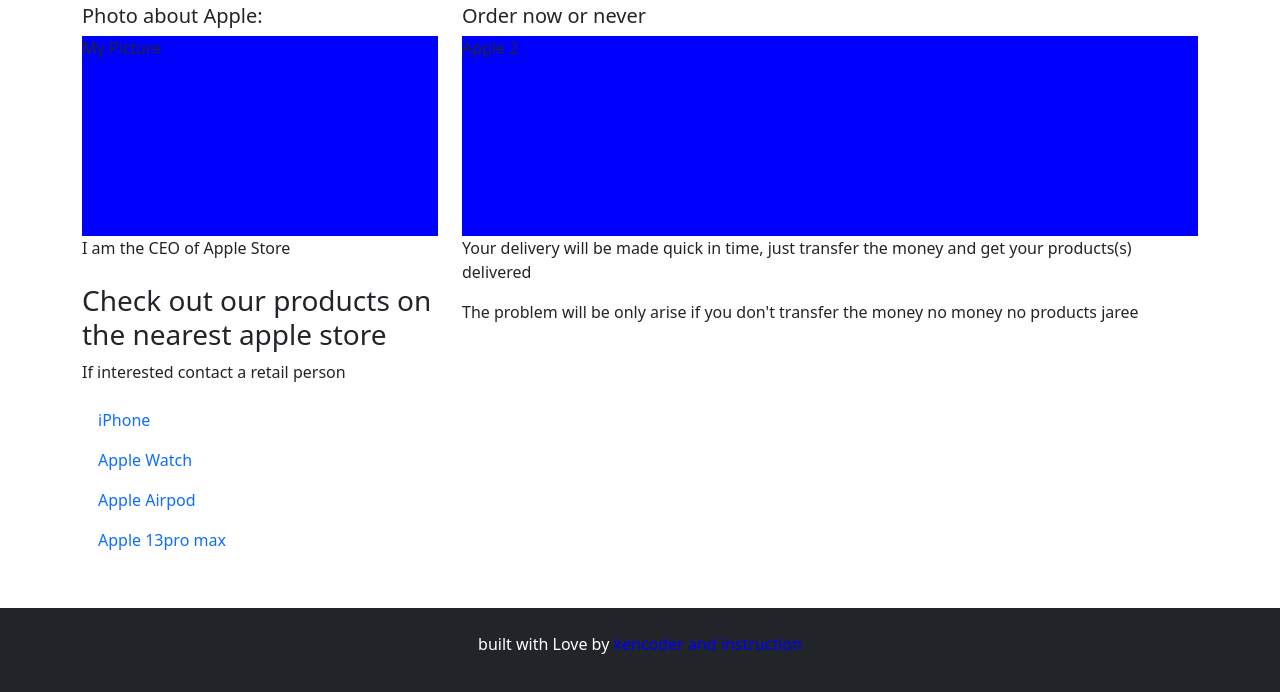
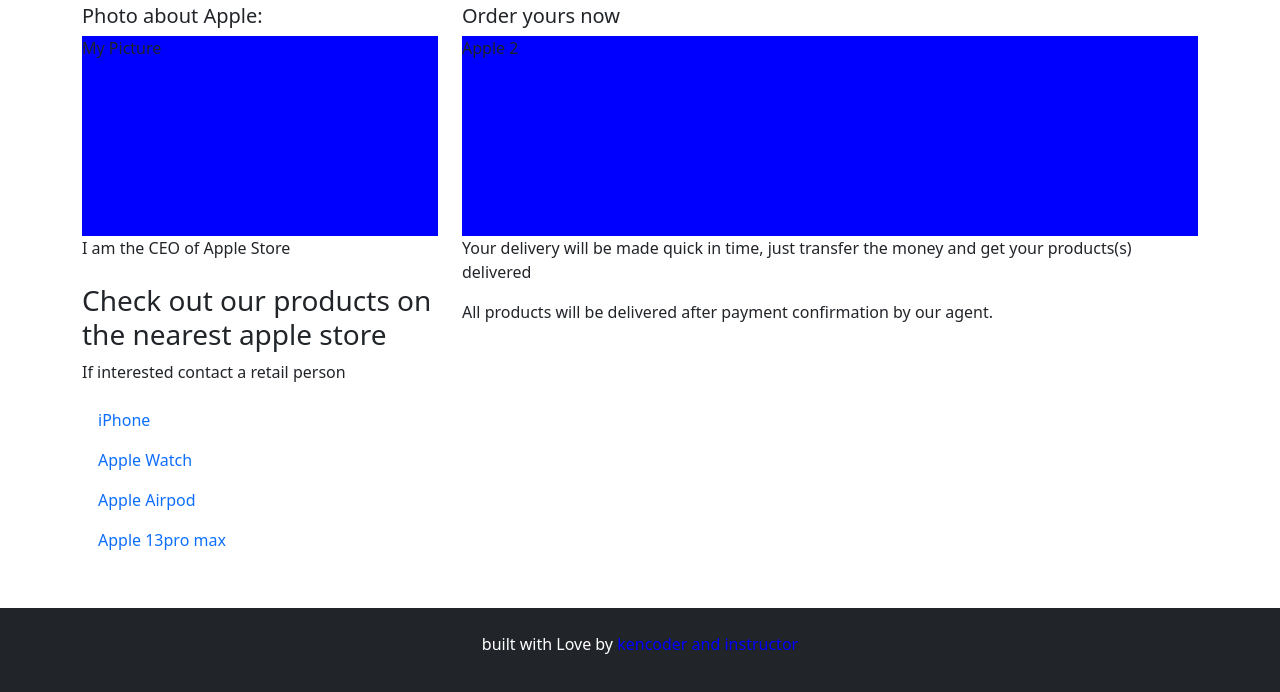
Before and after one commit to weblancesoln/bootstrap-web, a plain HTML site: page index.html in a window 1280 px wide. Shown: the part 330-1022 px from the top of the page. Drawn offline with Linux system fonts and the light colour scheme.

Commit message:
Update index.html

```diff
--- a/index.html
+++ b/index.html
@@ -71,15 +71,15 @@
 
 <div class="col-sm-8">
     <h2>Other Products</h2>
-    <h5>Order now or never</h5>
+    <h5>Order yours now</h5>
     <div class="picture">Apple 2</div>
     <p>Your delivery will be made quick in time, just transfer the money and get your products(s) delivered</p>
-    <p>The problem will be only arise if you don't transfer the money no money no products jaree</p>
+    <p>All products will be delivered after payment confirmation by our agent.</p>
 </div>
 </div>
 </div>
 <div class="mt-5 p-4 bg-dark text-white text-center">
-    <p>built with Love by <span> kencoder and instruction</span></p>
+    <p>built with Love by <span> kencoder and instructor</span></p>
 </div>
 
     <script src="js/bootstrap.bundle.js"></script>
```
